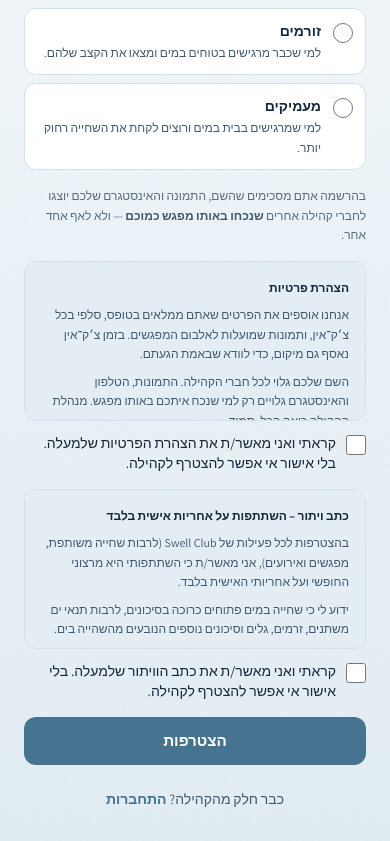
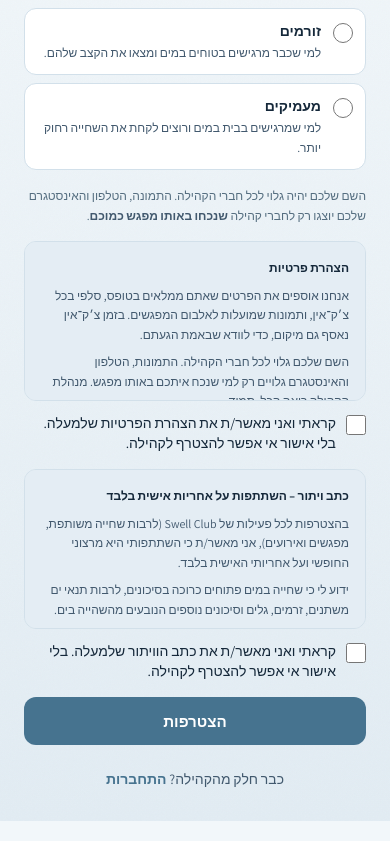
Before and after one commit to shirlevy1/swell-club, a Next.js app: page /signup in a window 390 px wide. Shown: the part 1166-2007 px from the top of the page. Built offline with nearby package versions, Linux system fonts and the light colour scheme; no server answers; a web font is replaced by a local one.

Commit message:
Add phone to the visibility disclosure line, mirror it into profile-edit
Also corrects the name claim: name is visible to all club members, not
gated behind shared attendance like photo/phone/instagram.

```diff
--- a/src/app/(auth)/signup/page.tsx
+++ b/src/app/(auth)/signup/page.tsx
@@ -210,9 +210,12 @@ export default function SignupPage() {
         </Field>
 
         <p className="text-xs leading-relaxed text-(--color-ink-faint)">
-          בהרשמה אתם מסכימים שהשם, התמונה והאינסטגרם שלכם יוצגו לחברי
-          קהילה אחרים <strong className="text-(--color-ink-soft)">שנכחו
-          באותו מפגש כמוכם</strong> — ולא לאף אחד אחר.
+          השם שלכם יהיה גלוי לכל חברי הקהילה. התמונה, הטלפון והאינסטגרם
+          שלכם יוצגו רק לחברי קהילה{" "}
+          <strong className="text-(--color-ink-soft)">
+            שנכחו באותו מפגש כמוכם
+          </strong>
+          .
         </p>
 
         <div className="space-y-3">
--- a/src/components/profile-form.tsx
+++ b/src/components/profile-form.tsx
@@ -151,6 +151,15 @@ export function ProfileForm({ profile }: { profile: Profile }) {
           />
         </Field>
 
+        <p className="text-xs leading-relaxed text-(--color-ink-faint)">
+          השם שלכם גלוי לכל חברי הקהילה. התמונה, הטלפון והאינסטגרם שלכם
+          יוצגו רק לחברי קהילה{" "}
+          <strong className="text-(--color-ink-soft)">
+            שנכחו באותו מפגש כמוכם
+          </strong>
+          .
+        </p>
+
         <div className="space-y-3">
           <div className="max-h-40 space-y-2 overflow-y-auto rounded-xl border border-(--color-line) bg-(--color-haze) p-4 text-xs leading-relaxed text-(--color-ink-soft)">
             <p className="font-bold text-(--color-ink)">הצהרת פרטיות</p>
```
